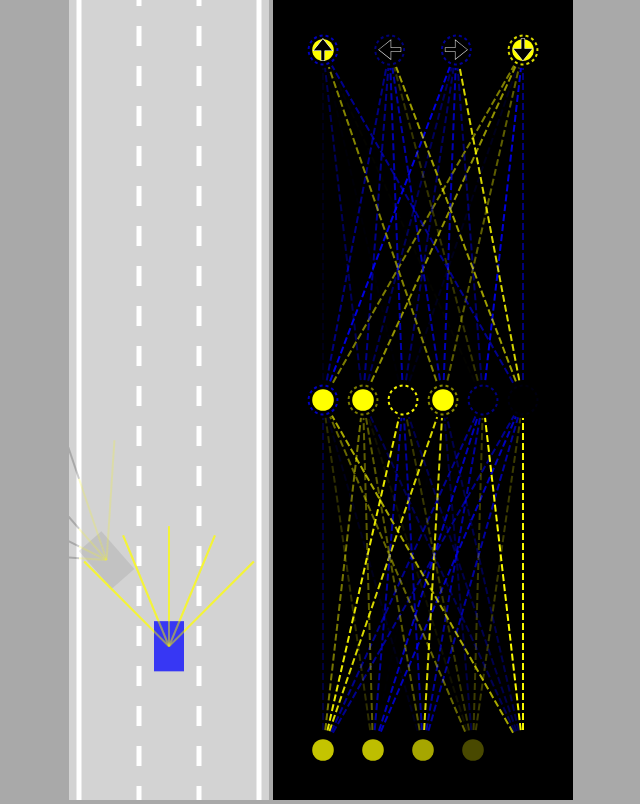
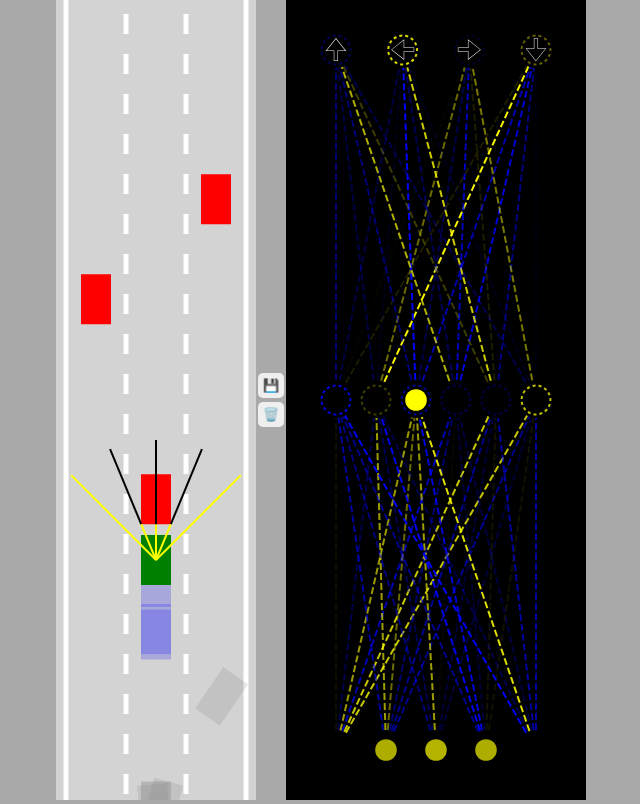
Before and after one commit to ekmbcd/neural-network-js, a plain HTML site: page index.html in a window 1280 px wide. Shown: the whole page, without its empty margins (319-959 px from the left). Drawn offline with Linux system fonts and the light colour scheme.

Commit message:
save and mutate best car

```diff
--- a/car.js
+++ b/car.js
@@ -141,7 +141,7 @@ class Car {
     this.y -= Math.cos(this.angle) * this.speed
   }
 
-  draw(ctx, color) {
+  draw(ctx, color, drawSensor = false) {
     // // rotation
     // ctx.save()
     // ctx.translate(this.x, this.y)
@@ -170,7 +170,7 @@ class Car {
     }
     ctx.fill()
 
-    if (this.sensor) {
+    if (this.sensor && drawSensor) {
       this.sensor.draw(ctx)
     }
   }
--- a/index.html
+++ b/index.html
@@ -6,6 +6,10 @@
 </head>
 <body>
   <canvas id="carCanvas"></canvas>
+  <div id="verticalButtons">
+    <button onclick="save()" >💾</button>
+    <button onclick="discard()" >🗑️</button>
+  </div>
   <canvas id="networkCanvas"></canvas>
   <script src="utils.js"></script>
   <script src="visualizer.js"></script>
--- a/main.js
+++ b/main.js
@@ -12,16 +12,41 @@ const networkCtx = networkCanvas.getContext("2d")
 
 const road = new Road(carCanvas.width / 2, carCanvas.width * 0.9)
 
-const cars = generateCars(10)
+const cars = generateCars(N)
+let bestCar = cars[0]
+if (localStorage.getItem('bestBrain')) {
+  for (let i = 0; i < cars.length; i++) {
+    cars[i].brain = JSON.parse(localStorage.getItem('bestBrain'))
+    if (i !== 0) {
+      NeuralNetwork.mutate(cars[i].brain, 0.1)
+    }
+  }
+}
+
 const traffic = [
-  new Car(road.getLaneCenter(1), -100, 30, 50, "DUMMY", 2)
+  new Car(road.getLaneCenter(1), -100, 30, 50, "DUMMY", 2),
+  new Car(road.getLaneCenter(0), -300, 30, 50, "DUMMY", 2),
+  new Car(road.getLaneCenter(2), -400, 30, 50, "DUMMY", 2),
+  new Car(road.getLaneCenter(1), -700, 30, 50, "DUMMY", 2),
+  new Car(road.getLaneCenter(0), -800, 30, 50, "DUMMY", 2),
+  new Car(road.getLaneCenter(2), -1000, 30, 50, "DUMMY", 2),
+  new Car(road.getLaneCenter(1), -1200, 30, 50, "DUMMY", 2),
+  new Car(road.getLaneCenter(0), -1200, 30, 50, "DUMMY", 2),
 ]
 
 animate()
 
+function save() {
+  localStorage.setItem('bestBrain', JSON.stringify(bestCar.brain))
+}
+
+function discard () {
+  localStorage.removeItem('bestBrain')
+}
+
 function generateCars(N) {
   const cars = []
-  for (let i = 1; i < N; i++) {
+  for (let i = 0; i < N; i++) {
     cars.push(new Car(
       road.getLaneCenter(1), 100, 30, 50, "AI"
     ))
@@ -38,12 +63,16 @@ function animate(time) {
     car.update(road.borders, traffic)
   }
 
+  bestCar = cars.find(car =>
+    car.y === Math.min(...cars.map(car => car.y))
+  )
+
   // resizing the canvas also clears it
   carCanvas.height = window.innerHeight
   networkCanvas.height = window.innerHeight
 
   carCtx.save()
-  carCtx.translate(0, -cars[0].y + carCanvas.height * 0.7)
+  carCtx.translate(0, -bestCar.y + carCanvas.height * 0.7)
 
   road.draw(carCtx)
   for (let i = 0; i < traffic.length; i++) {
@@ -51,16 +80,18 @@ function animate(time) {
   }
 
   carCtx.globalAlpha = 0.2
-  for (const car of cars) {
-    car.draw(carCtx, "blue")
+  for (let i = 0; i < cars.length; i++) {
+    cars[i].draw(carCtx ,"blue")
   }
+
   carCtx.globalAlpha = 1
+  bestCar.draw(carCtx, "green", true)
 
 
   carCtx.restore()
 
   networkCtx.lineDashOffset = -time / 50
-  Visualizer.drawNetwork(networkCtx, cars[0].brain)
+  Visualizer.drawNetwork(networkCtx, bestCar.brain)
 
   requestAnimationFrame(animate)
 }
--- a/network.js
+++ b/network.js
@@ -16,6 +16,29 @@ class NeuralNetwork {
       )
     }
     return outputs
+  }
+
+  // if amount = 1 it is totally random
+  static mutate (network, amount = 1) {
+    network.levels.forEach(level => {
+      for (let i = 0; i < level.biases.length; i++) {
+        level.biases[i] = lerp(
+          level.biases[i],
+          Math.random() * 2 - 1,
+          amount
+        )
+      }
+      for (let i = 0; i < level.weights.length; i++) {
+        for (let j = 0; j < level.weights[i].length; j++) {
+
+          level.weights[i][j] = lerp(
+            level.weights[i][j],
+            Math.random() * 2 - 1,
+            amount
+          )
+        }
+      }
+    })
   }
 }
 
--- a/style.css
+++ b/style.css
@@ -2,7 +2,9 @@ body {
   margin: 0;
   background: darkgray;
   overflow: hidden;
-  text-align: center;
+  display: flex;
+  justify-content: center;
+  align-items: center;
 }
 #carCanvas {
   background: lightgray;
@@ -10,3 +12,20 @@ body {
 #networkCanvas {
   background: black;
 }
+
+button {
+  border: none;
+  border-radius: 5px;
+  padding: 5px;
+  margin: 2px;
+  cursor: pointer;
+}
+
+button:hover {
+  background: blue;
+}
+
+#verticalButtons {
+  display: flex;
+  flex-direction: column;
+}
```
